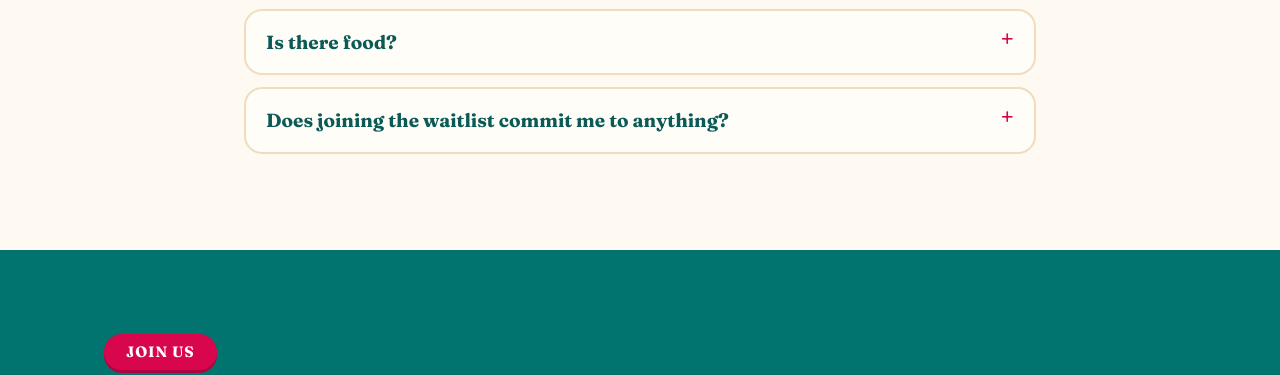
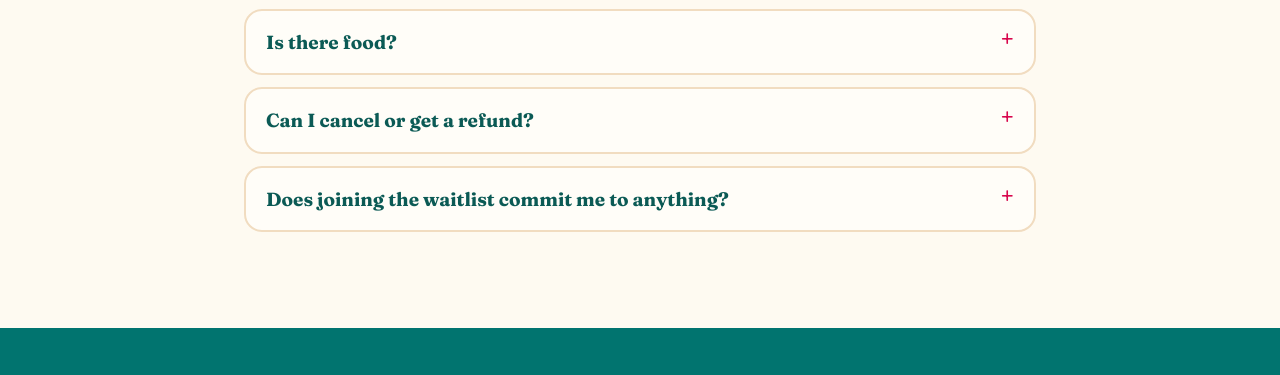
Before and after one commit to Upasna1987/diwaliplaydatesingapore, a plain HTML site: page index.html in a window 1280 px wide. Shown: the part 7072-7447 px from the top of the page. Drawn offline with nearby package versions, Linux system fonts and the light colour scheme.

Commit message:
FAQ: no refunds or cancellations

```diff
--- a/index.html
+++ b/index.html
@@ -302,6 +302,7 @@
     <details><summary>Do parents come too?</summary><p>Yes, this isn't a drop-off. Adults need their own ticket, and last year adult tickets cost much less than children's.</p></details>
     <details><summary>What should my child wear?</summary><p>Your festive best: there's a best dressed competition! Things can get colourful, so maybe not the most precious outfit.</p></details>
     <details><summary>Is there food?</summary><p>Yes! A free-flow healthy snack and drinks counter is included for all kids. A chaat counter and non-spicy Indian and Western bentos are also available to buy directly from the food vendor at the event. We keep prices affordable, around S$10–15 per person.</p></details>
+    <details><summary>Can I cancel or get a refund?</summary><p>Unfortunately not. As a small community event, we pay for the venue, craft supplies and food upfront, so tickets are non-refundable and can't be cancelled once booked.</p></details>
     <details><summary>Does joining the waitlist commit me to anything?</summary><p>Not at all. It just means you'll be first to know the date, venue and ticket details.</p></details>
   </div>
 </section>
```
